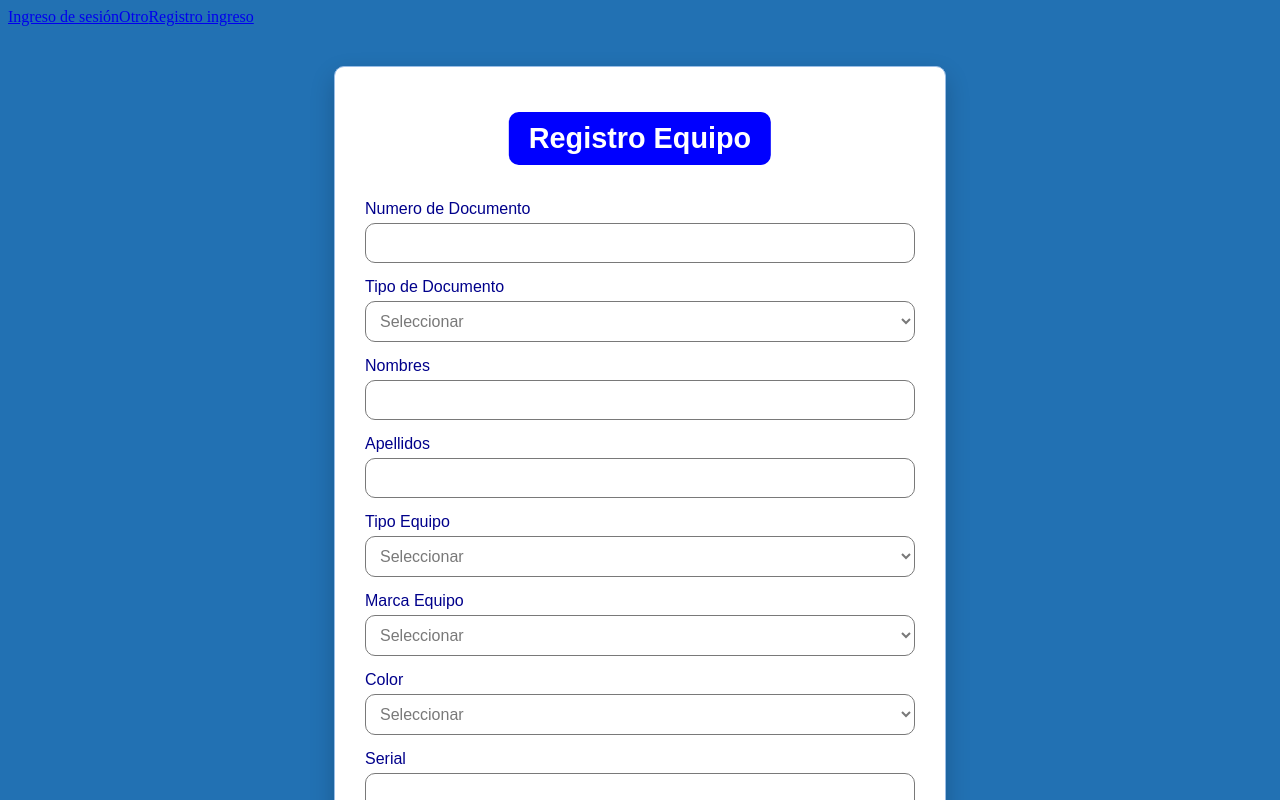
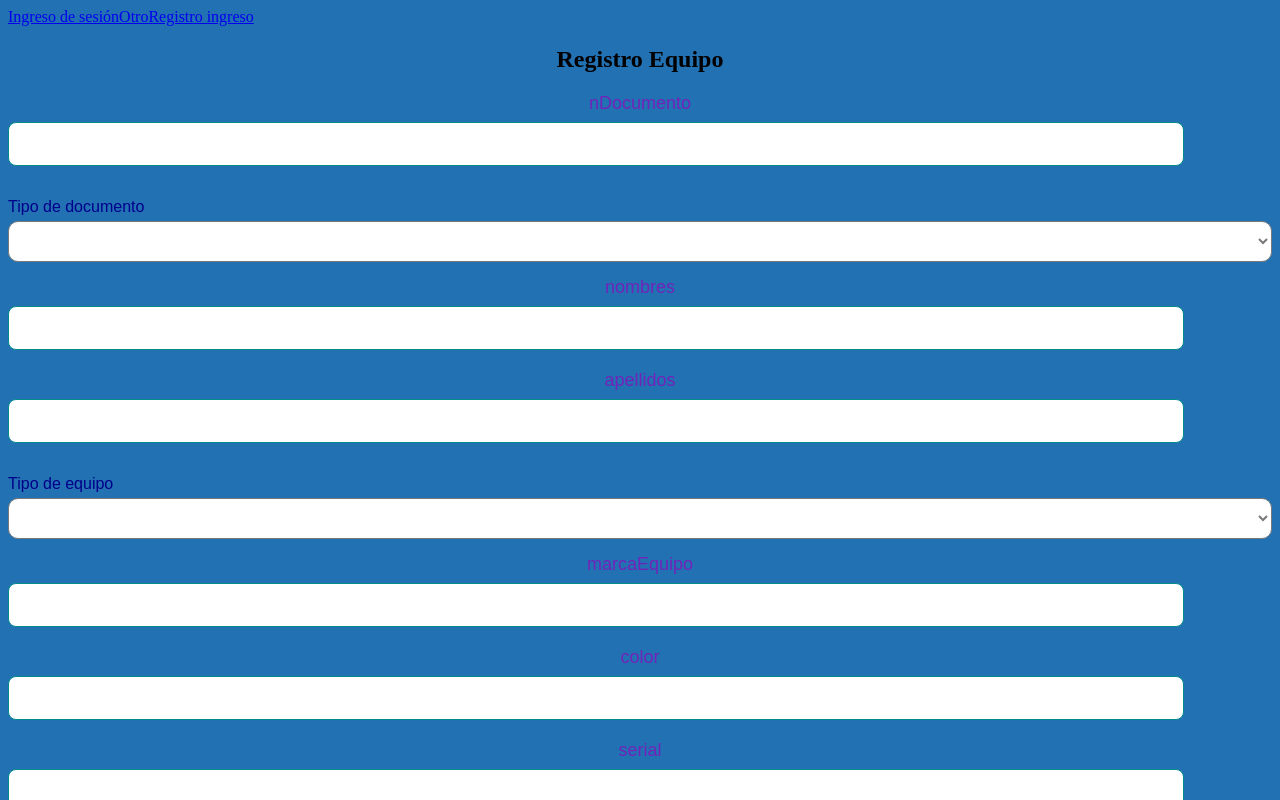
Before and after one commit to Mauricio4-alt/Security-log-system, a React (Vite) app in the folder DEVELOP/FRONTEND/security-log-system/: page /security/registro-ingreso in a window 1280 px wide. Shown: the top 800 px of the page. Built offline with nearby package versions, Linux system fonts and the light colour scheme.

Commit message:
chore:agregando listas de select

```diff
--- a/DEVELOP/FRONTEND/security-log-system/src/main.jsx
+++ b/DEVELOP/FRONTEND/security-log-system/src/main.jsx
@@ -6,7 +6,7 @@ import './assets/styles/index.css'
 
 import MyAppNav from "./nav";
 import Login from "./login";
-import Ingreso from "./registroEquipos";       // <-- IMPORTANTE
+import Registrar from "./registroIngreso";       // <-- IMPORTANTE
 import './assets/styles/index.css';
 
 
@@ -26,7 +26,7 @@ ReactDOM.createRoot(root).render(
       <Route path="/" element={<Login />} />
 
       <Route path="/security" element={<MyAppNav />} >
-        <Route path="registro-ingreso" element={<Ingreso />} />
+        <Route path="registro-ingreso" element={<Registrar />} />
         <Route path="historial"  />
       </Route>
 
--- a/DEVELOP/FRONTEND/security-log-system/src/registroIngreso.jsx
+++ b/DEVELOP/FRONTEND/security-log-system/src/registroIngreso.jsx
@@ -1,6 +1,6 @@
 import { InputForm,SelectItems } from "./Tools/componentsTools";
 import { useState } from "react";
-
+import './assets/styles/ingreso.css'
 export default function Registrar() {
     const [information, setInformation] = useState({
         nDocumento: "",
@@ -12,7 +12,8 @@ export default function Registrar() {
         color: "",
         serial: ""
     });
-    const listOptions =[]
+    const listDocuments =["","cc","ti","ce","te","pasaporte","pep","ppt"]
+    const listTypesPc =["","hp","lenovo","del","asus","huawei","apple",]
     function onHandleChange(e) {
         const { name, value } = e.target;
 
@@ -33,12 +34,11 @@ export default function Registrar() {
                 onChange={onHandleChange}
             />
 
-            <InputForm
-                name="tDocumento"
-                inputType="text"
-                value={information.tDocumento}
-                onChange={onHandleChange}
-            />
+           <SelectItems
+           name="Tipo de documento"
+           id="tipoDocumento"
+           listOptions={listDocuments}
+           />
 
             <InputForm
                 name="nombres"
@@ -52,12 +52,11 @@ export default function Registrar() {
                 value={information.apellidos}
                 onChange={onHandleChange}
             />
-            <InputForm
-                name="tipoEquipo"
-                inputType="text"
-                value={information.tipoEquipo}
-                onChange={onHandleChange}
-            />
+            <SelectItems
+           name="Tipo de equipo"
+           id="tipoEquipo"
+           listOptions={listTypesPc}
+           />
             <InputForm
                 name="marcaEquipo"
                 inputType="text"
```
